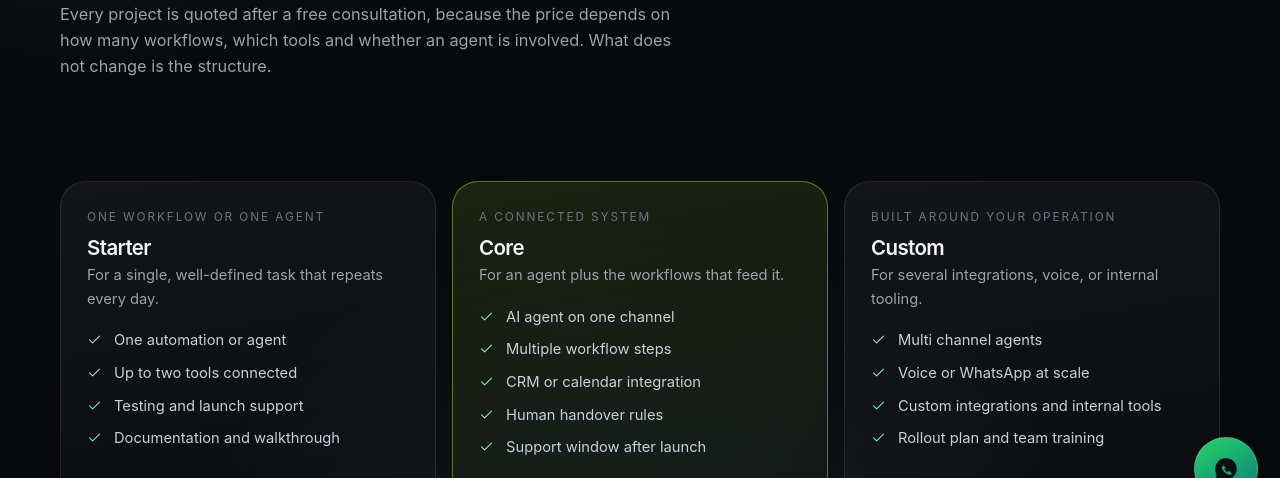
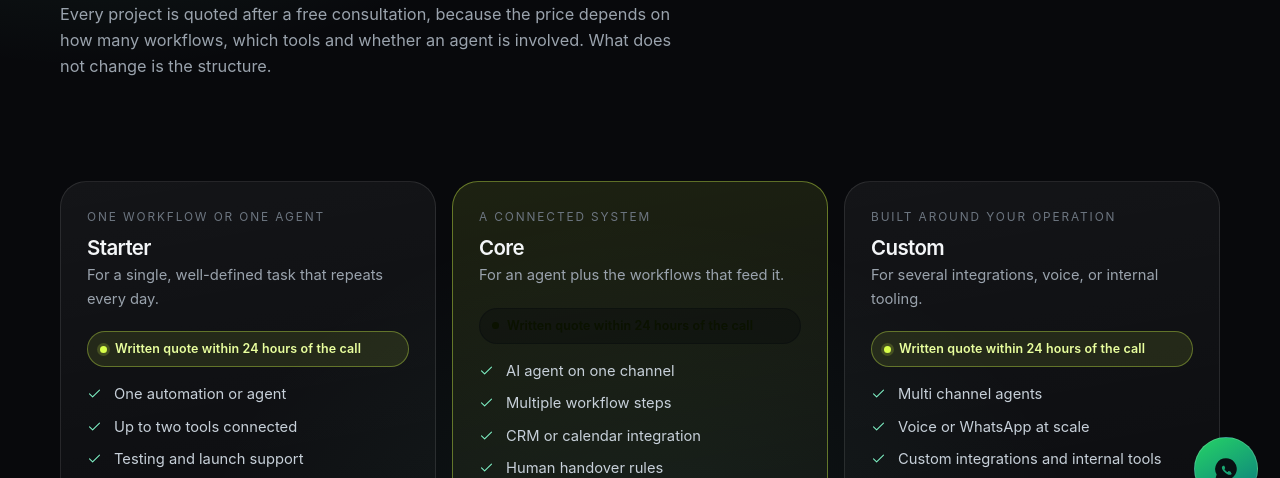
Before and after one commit to Azim-Hashmi00/orvyan-tech-website, a plain HTML site: page pricing.html in a window 1280 px wide. Shown: the part 277-755 px from the top of the page. Drawn offline with Linux system fonts and the light colour scheme.

Commit message:
Pricing cards: state the 24 hour quote turnaround
The three tiers had no number of any kind on them. Rather than invent prices,
each card now carries the promise that actually holds: a written quote within
24 hours of the call.

```diff
--- a/assets/css/site.css
+++ b/assets/css/site.css
@@ -419,3 +419,17 @@ a:hover{color:var(--amber)}
 .wa-cta:hover{transform:translateY(-2px);box-shadow:0 14px 30px -16px rgba(216,255,74,.8);color:#0a0d08}
 @media (max-width:760px){.wa-dock{right:12px;bottom:12px;width:calc(100vw - 24px)}.wa-dock.min{width:58px;height:58px}}
 @media (prefers-reduced-motion:reduce){.wa-msg{animation:none;opacity:1;transform:none}}
+
+/* pricing: make the turnaround visible instead of leaving the cards empty */
+.price-card .turnaround{
+  display:inline-flex;align-items:center;gap:8px;
+  margin:2px 0 16px;padding:7px 12px;border-radius:999px;
+  background:rgba(216,255,74,.10);border:1px solid rgba(216,255,74,.35);
+  color:#e9ff9e;font-size:.78rem;font-weight:600;letter-spacing:.01em;
+}
+.price-card .turnaround::before{
+  content:"";width:7px;height:7px;border-radius:50%;background:var(--lime);
+  box-shadow:0 0 0 3px rgba(216,255,74,.18);
+}
+.price-card.feature .turnaround{background:rgba(8,9,12,.35);border-color:rgba(8,9,12,.35);color:#0b1200}
+.price-card.feature .turnaround::before{background:#0b1200;box-shadow:none}
--- a/pricing.html
+++ b/pricing.html
@@ -57,6 +57,7 @@ gtag('js',new Date());gtag('config','G-GD2M58Q7JF');
       <div class="tier">One workflow or one agent</div>
       <h3>Starter</h3>
       <p class="quote">For a single, well-defined task that repeats every day.</p>
+      <p class="turnaround">Written quote within 24 hours of the call</p>
       <ul><li><svg class="" viewBox="0 0 24 24" fill="none" stroke="currentColor" stroke-width="1.7" stroke-linecap="round" stroke-linejoin="round" aria-hidden="true"><path d="M4 12.5 9 17.5 20 6.5"/></svg> <span>One automation or agent</span></li><li><svg class="" viewBox="0 0 24 24" fill="none" stroke="currentColor" stroke-width="1.7" stroke-linecap="round" stroke-linejoin="round" aria-hidden="true"><path d="M4 12.5 9 17.5 20 6.5"/></svg> <span>Up to two tools connected</span></li><li><svg class="" viewBox="0 0 24 24" fill="none" stroke="currentColor" stroke-width="1.7" stroke-linecap="round" stroke-linejoin="round" aria-hidden="true"><path d="M4 12.5 9 17.5 20 6.5"/></svg> <span>Testing and launch support</span></li><li><svg class="" viewBox="0 0 24 24" fill="none" stroke="currentColor" stroke-width="1.7" stroke-linecap="round" stroke-linejoin="round" aria-hidden="true"><path d="M4 12.5 9 17.5 20 6.5"/></svg> <span>Documentation and walkthrough</span></li></ul>
       <a class="cta ghost" href="contact.html">Get a quote</a>
     </div>
@@ -64,6 +65,7 @@ gtag('js',new Date());gtag('config','G-GD2M58Q7JF');
       <div class="tier">A connected system</div>
       <h3>Core</h3>
       <p class="quote">For an agent plus the workflows that feed it.</p>
+      <p class="turnaround">Written quote within 24 hours of the call</p>
       <ul><li><svg class="" viewBox="0 0 24 24" fill="none" stroke="currentColor" stroke-width="1.7" stroke-linecap="round" stroke-linejoin="round" aria-hidden="true"><path d="M4 12.5 9 17.5 20 6.5"/></svg> <span>AI agent on one channel</span></li><li><svg class="" viewBox="0 0 24 24" fill="none" stroke="currentColor" stroke-width="1.7" stroke-linecap="round" stroke-linejoin="round" aria-hidden="true"><path d="M4 12.5 9 17.5 20 6.5"/></svg> <span>Multiple workflow steps</span></li><li><svg class="" viewBox="0 0 24 24" fill="none" stroke="currentColor" stroke-width="1.7" stroke-linecap="round" stroke-linejoin="round" aria-hidden="true"><path d="M4 12.5 9 17.5 20 6.5"/></svg> <span>CRM or calendar integration</span></li><li><svg class="" viewBox="0 0 24 24" fill="none" stroke="currentColor" stroke-width="1.7" stroke-linecap="round" stroke-linejoin="round" aria-hidden="true"><path d="M4 12.5 9 17.5 20 6.5"/></svg> <span>Human handover rules</span></li><li><svg class="" viewBox="0 0 24 24" fill="none" stroke="currentColor" stroke-width="1.7" stroke-linecap="round" stroke-linejoin="round" aria-hidden="true"><path d="M4 12.5 9 17.5 20 6.5"/></svg> <span>Support window after launch</span></li></ul>
       <a class="cta " href="contact.html">Get a quote</a>
     </div>
@@ -71,6 +73,7 @@ gtag('js',new Date());gtag('config','G-GD2M58Q7JF');
       <div class="tier">Built around your operation</div>
       <h3>Custom</h3>
       <p class="quote">For several integrations, voice, or internal tooling.</p>
+      <p class="turnaround">Written quote within 24 hours of the call</p>
       <ul><li><svg class="" viewBox="0 0 24 24" fill="none" stroke="currentColor" stroke-width="1.7" stroke-linecap="round" stroke-linejoin="round" aria-hidden="true"><path d="M4 12.5 9 17.5 20 6.5"/></svg> <span>Multi channel agents</span></li><li><svg class="" viewBox="0 0 24 24" fill="none" stroke="currentColor" stroke-width="1.7" stroke-linecap="round" stroke-linejoin="round" aria-hidden="true"><path d="M4 12.5 9 17.5 20 6.5"/></svg> <span>Voice or WhatsApp at scale</span></li><li><svg class="" viewBox="0 0 24 24" fill="none" stroke="currentColor" stroke-width="1.7" stroke-linecap="round" stroke-linejoin="round" aria-hidden="true"><path d="M4 12.5 9 17.5 20 6.5"/></svg> <span>Custom integrations and internal tools</span></li><li><svg class="" viewBox="0 0 24 24" fill="none" stroke="currentColor" stroke-width="1.7" stroke-linecap="round" stroke-linejoin="round" aria-hidden="true"><path d="M4 12.5 9 17.5 20 6.5"/></svg> <span>Rollout plan and team training</span></li></ul>
       <a class="cta ghost" href="contact.html">Get a quote</a>
     </div></div>
```
Also changed, not shown: 1 other file.
